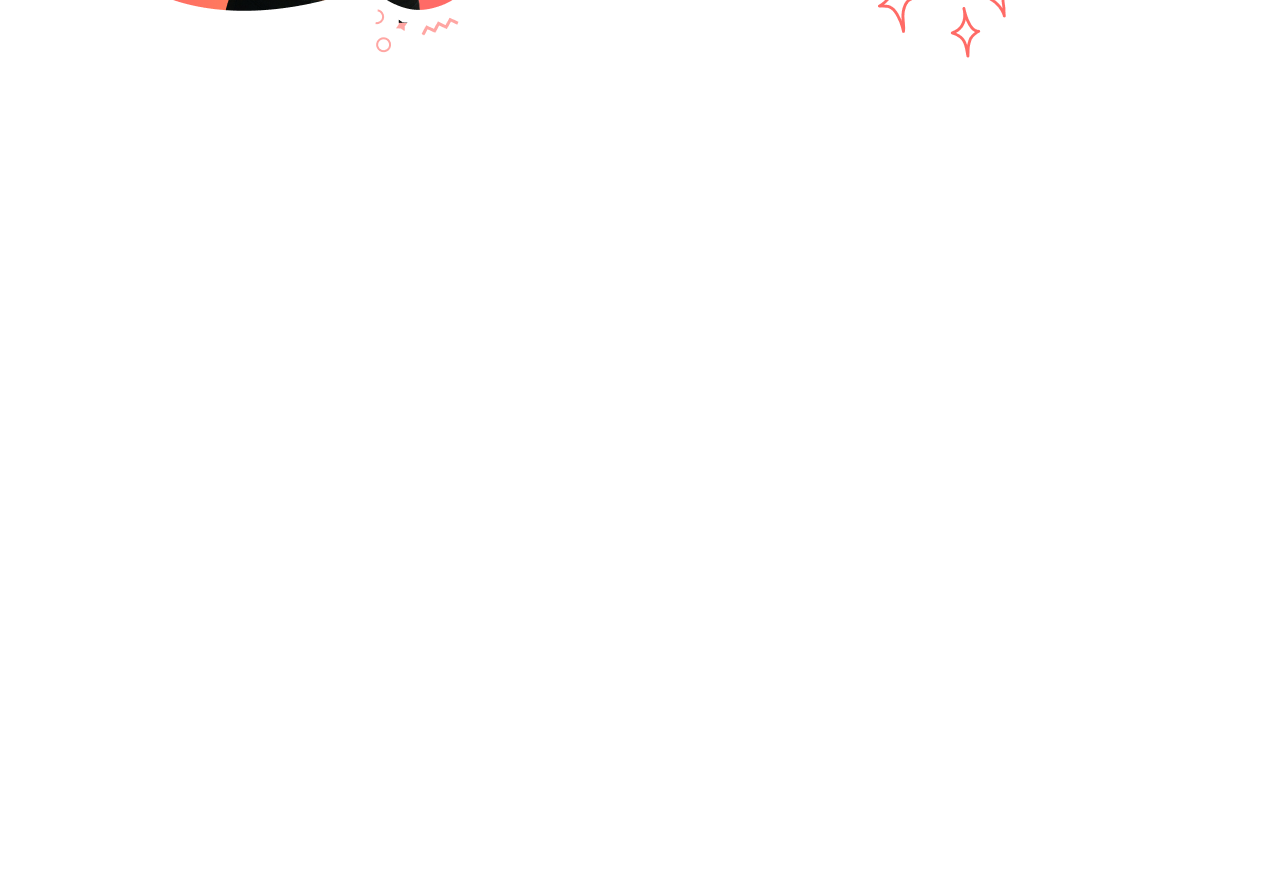
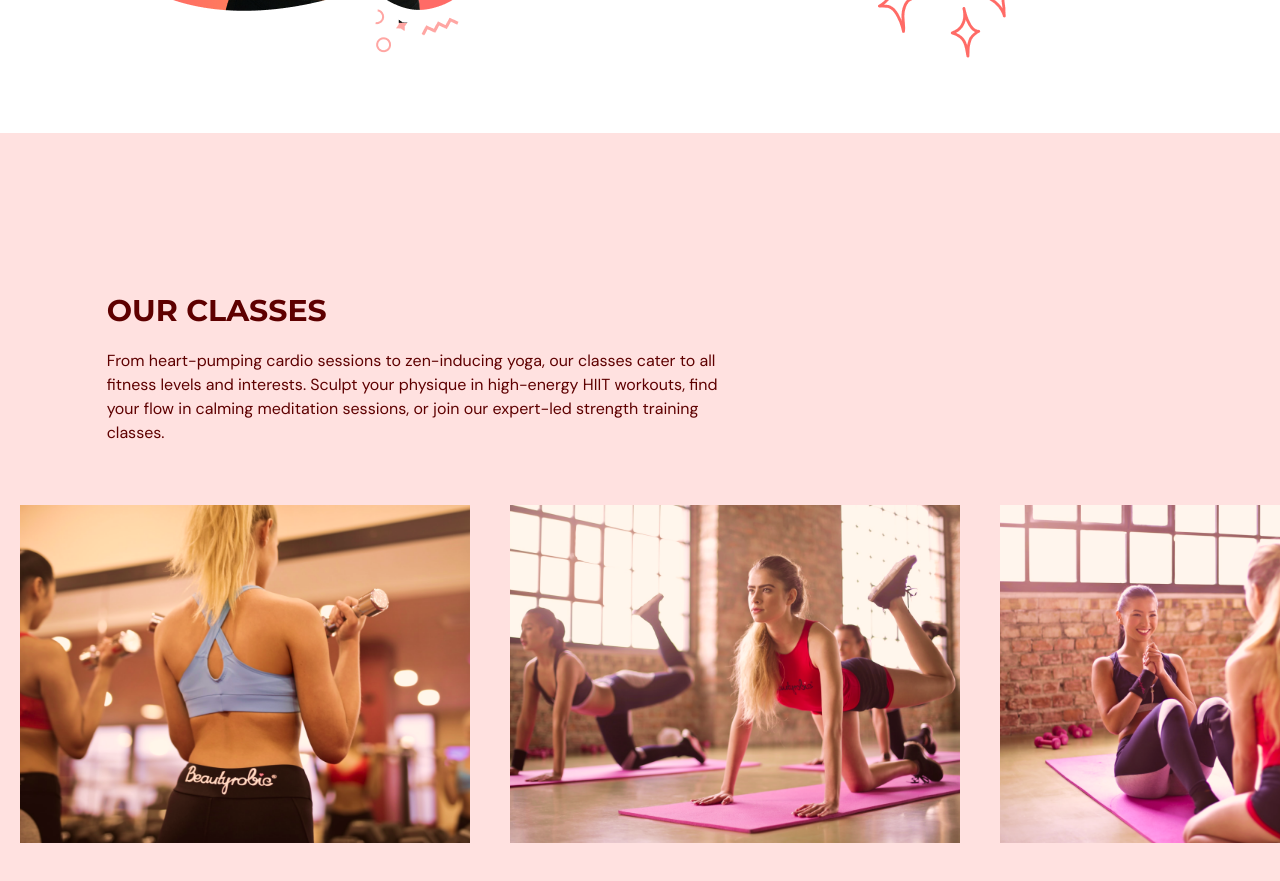
Before and after one commit to Roberta-Freitas/gym-typescript, a React (Vite) app: page / in a window 1280 px wide. Shown: the part 2020-2901 px from the top of the page. Before the commit the page ends 2153 px from the top, so only its background shows below. Built offline with nearby package versions, Linux system fonts and the light colour scheme.

Commit message:
Our Classes section added

```diff
--- a/src/App.tsx
+++ b/src/App.tsx
@@ -1,12 +1,14 @@
 import Navbar from "@/scenes/navbar";
+import Home from "@/scenes/home";
+import OurClasses from "@/scenes/ourClasses";
+import Benefits from "@/scenes/benefits";
 import { useEffect, useState } from "react";
 import { SelectedPage } from "@/shared/types";
-import Home from "@/scenes/home";
-import Benefits from "@/scenes/benefits";
-
 
 function App() {
-  const [selectedPage, setSelectedPage] = useState<SelectedPage>(SelectedPage.Home);
+  const [selectedPage, setSelectedPage] = useState<SelectedPage>(
+    SelectedPage.Home
+  );
   const [isTopOfPage, setIsTopOfPage] = useState<boolean>(true);
 
   useEffect(() => {
@@ -16,13 +18,13 @@
         setSelectedPage(SelectedPage.Home);
       }
       if (window.scrollY !== 0) setIsTopOfPage(false);
-    }
+    };
     window.addEventListener("scroll", handleScroll);
     return () => window.removeEventListener("scroll", handleScroll);
   }, []);
 
   return (
-      <div className='app bg-gray-20'>
+    <div className="app bg-gray-20">
       <Navbar
         isTopOfPage={isTopOfPage}
         selectedPage={selectedPage}
@@ -30,8 +32,10 @@
       />
       <Home setSelectedPage={setSelectedPage} />
       <Benefits setSelectedPage={setSelectedPage} />
-      </div>
-  )
+      <OurClasses setSelectedPage={setSelectedPage} />
+
+    </div>
+  );
 }
 
 export default App;
--- /dev/null
+++ b/src/scenes/ourClasses/Class.tsx
@@ -0,0 +1,24 @@
+type Props = {
+  name: string;
+  description?: string;
+  image: string;
+};
+
+const Class = ({ name, description, image }: Props) => {
+  const overlayStyles = `p-5 absolute z-30 flex
+  h-[380px] w-[450px] flex-col items-center justify-center
+  whitespace-normal bg-primary-500 text-center text-white
+  opacity-0 transition duration-500 hover:opacity-90`;
+
+  return (
+    <li className="relative mx-5 inline-block h-[380px] w-[450px]">
+      <div className={overlayStyles}>
+        <p className="text-2xl">{name}</p>
+        <p className="mt-5">{description}</p>
+      </div>
+      <img alt={`${image}`} src={image} />
+    </li>
+  );
+};
+
+export default Class;
--- /dev/null
+++ b/src/scenes/ourClasses/index.tsx
@@ -0,0 +1,94 @@
+import { SelectedPage, ClassType } from "@/shared/types";
+import image1 from "@/assets/image1.png";
+import image2 from "@/assets/image2.png";
+import image3 from "@/assets/image3.png";
+import image4 from "@/assets/image4.png";
+import image5 from "@/assets/image5.png";
+import image6 from "@/assets/image6.png";
+import {motion} from "framer-motion";
+import HText from "@/shared/HText";
+import Class from "./Class";
+
+
+const classes: Array<ClassType> = [
+  {
+    name: "Weight Trainning Classes",
+    description: "Sculpt and strengthen your body as expert instructors guide you through a dynamic session focusing on resistance training.",
+    image: image1,
+  },
+  {
+    name: "Yoga Classes",
+    description: "Elevate your mind and body as experienced instructors guide you through harmonious poses, fostering flexibility, balance, and inner peace.",
+    image: image2,
+  },
+  {
+    name: "Ab Core Classes",
+    image: image3,
+  },
+  {
+    name: "Adventure Classes",
+    description: "From high-intensity challenges to outdoor excursions, embark on an adrenaline-fueled journey that keeps your workouts exciting and dynamic.",
+    image: image4,
+  },
+  {
+    name: "Fitness Classes",
+    description: "Tailored for all levels, these classes offer a diverse range of workouts, ensuring a well-rounded approach to cardiovascular health, strength, and endurance.",
+    image: image5,
+  },
+  {
+    name: "Training Classes",
+    image: image6,
+  }
+]
+
+
+type Props = {
+  setSelectedPage: (value: SelectedPage) => void;
+}
+
+const OurClasses = ({ setSelectedPage }: Props) => {
+  return <section id="ourclasses" className="w-full bg-primary-100 py-40">
+    <motion.div
+      onViewportEnter={() => setSelectedPage(SelectedPage.OurClasses)}
+    >
+      <motion.div
+        className="mx-auto w-5/6"
+        initial="hidden"
+        whileInView="visible"
+        viewport={{ once: true, amount: 0.5 }}
+        transition={{ duration: 0.5 }}
+        variants={{
+          hidden: { opacity: 0, x: -50 },
+          visible: { opacity: 1, x: 0 },
+        }}
+      >
+        <div className="md:w-3/5">
+          <HText>OUR CLASSES</HText>
+            <p className="py-5">
+              From heart-pumping cardio sessions to zen-inducing yoga, our classes cater to all
+              fitness levels and interests. Sculpt your physique in high-energy HIIT workouts, find your
+              flow in calming meditation sessions, or join our expert-led strength training classes.
+            </p>
+        </div>
+
+
+      </motion.div>
+      <div className="mt-10 h-[353px] w-full overflow-x-auto overflow-y-hidden">
+        <ul className="w-[2800px] whitespace-nowrap">
+          {classes.map((item: ClassType, index) => (
+            <Class
+              key={`${item.name}-${index}`}
+              name={item.name}
+              description={item.description}
+              image={item.image}
+            />
+
+          ))}
+        </ul>
+      </div>
+    </motion.div>
+  </section>
+
+};
+
+export default OurClasses;
--- a/src/shared/types.ts
+++ b/src/shared/types.ts
@@ -10,3 +10,9 @@
   title: string;
   description: string;
 }
+
+export interface ClassType {
+  name: string;
+  description?: string;
+  image: string;
+}
```
